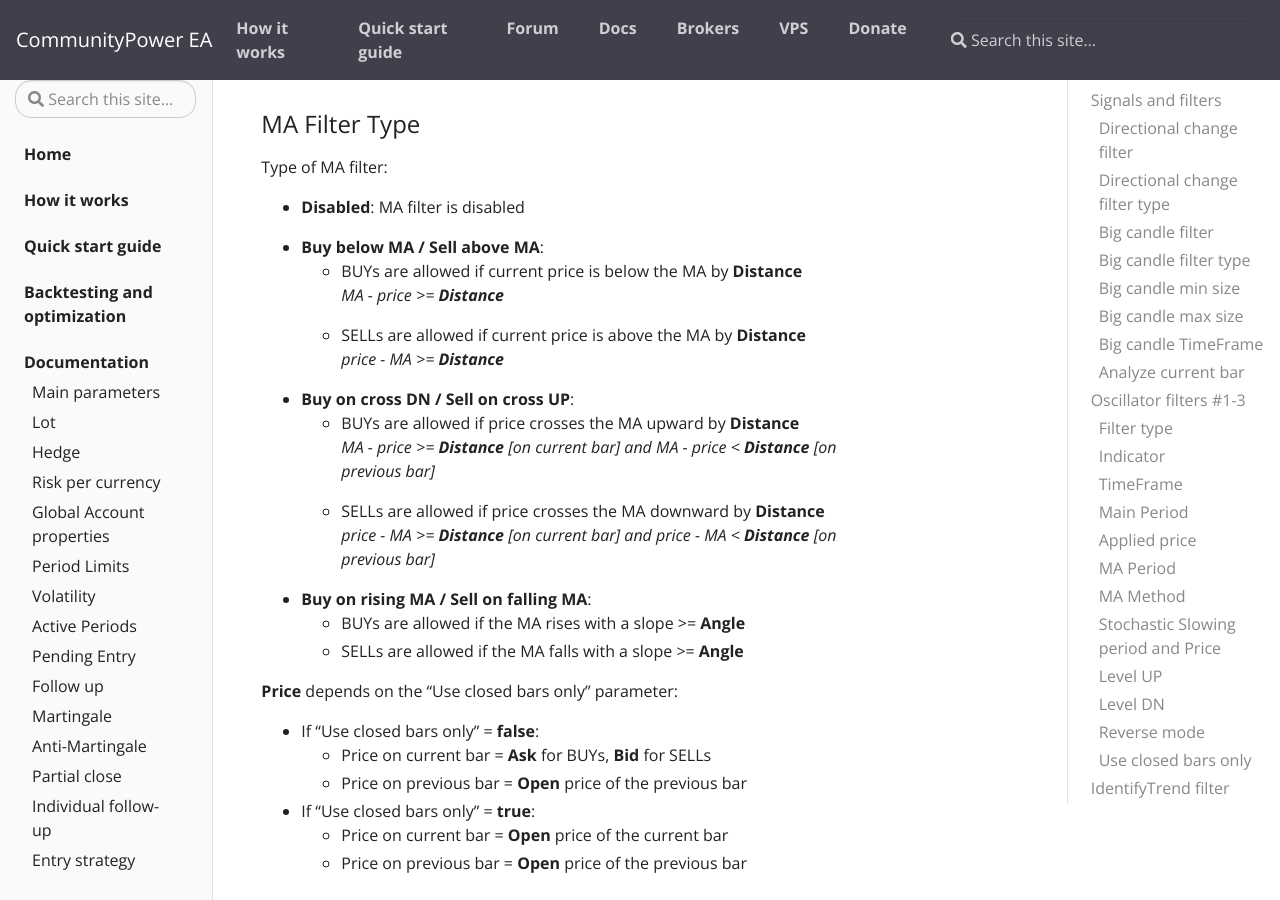
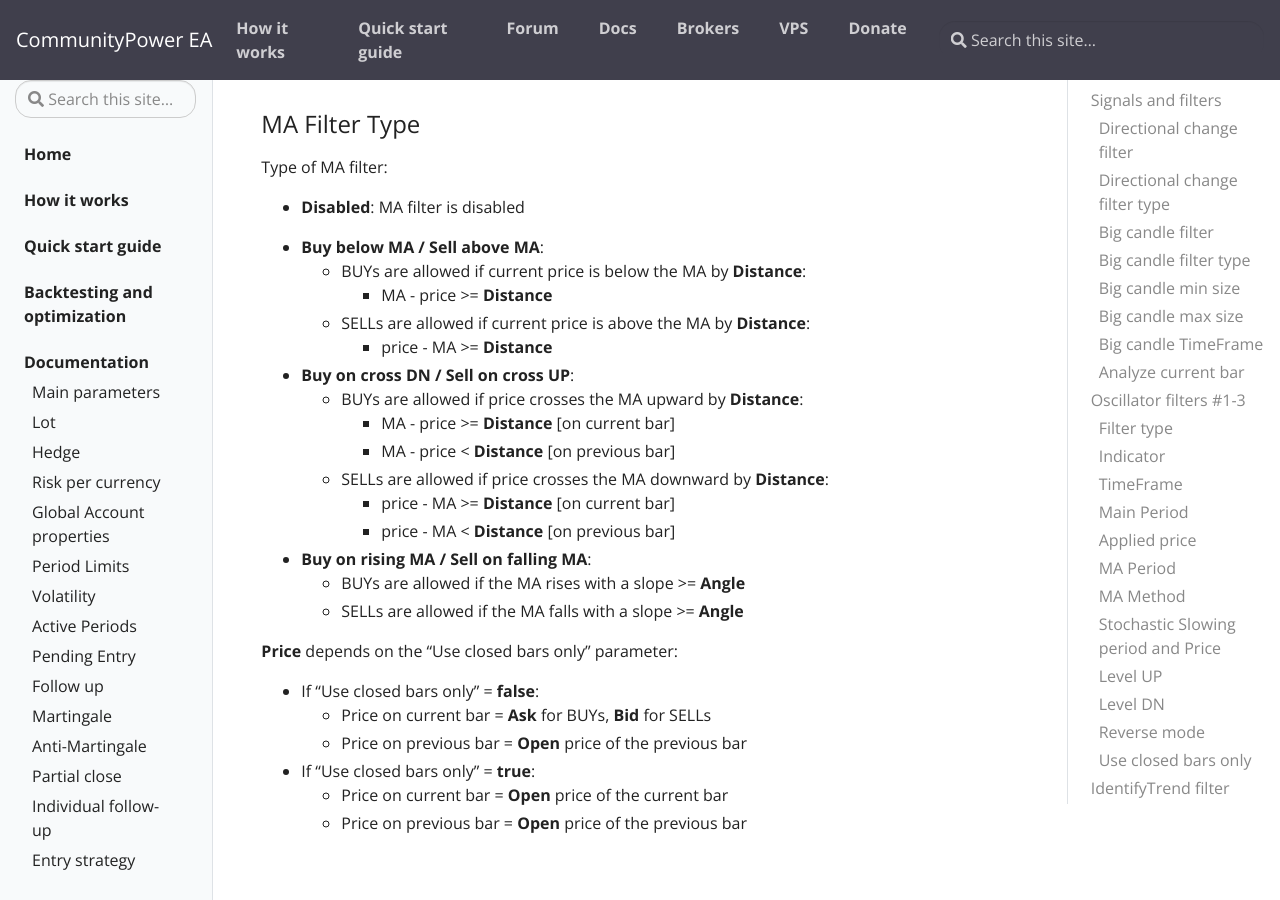
Before and after one commit to komposter/CommunityPowerEA.com, a Jekyll site: the page built from _docs/signals-and-filters.md, in a window 1280 px wide and 900 px high, scrolled down 15021 px. Built offline with Jekyll 4.4.1, drawn with Linux system fonts in a browser that asks for light colours.

Commit message:
Content change

```diff
--- a/_docs/signals-and-filters.md
+++ b/_docs/signals-and-filters.md
@@ -568,16 +568,18 @@ Type of MA filter:
 * **Disabled**: MA filter is disabled
 
 * **Buy below MA / Sell above MA**:
-    * BUYs are allowed if current price is below the MA by **Distance**<br />
-      > _MA - price >= **Distance**_
-    * SELLs are allowed if current price is above the MA by **Distance**<br />
-      > _price - MA >= **Distance**_
+    * BUYs are allowed if current price is below the MA by **Distance**:
+      * MA - price >= **Distance**
+    * SELLs are allowed if current price is above the MA by **Distance**:
+      * price - MA >= **Distance**
 
 * **Buy on cross DN / Sell on cross UP**:
-    * BUYs are allowed if price crosses the MA upward by **Distance**<br />
-        > _MA - price >= **Distance** [on current bar] and MA - price < **Distance** [on previous bar]_
-    * SELLs are allowed if price crosses the MA downward by **Distance**<br />
-        > _price - MA >= **Distance** [on current bar] and price - MA < **Distance** [on previous bar]_
+    * BUYs are allowed if price crosses the MA upward by **Distance**:
+      * MA - price >= **Distance** [on current bar]
+      * MA - price < **Distance** [on previous bar]
+    * SELLs are allowed if price crosses the MA downward by **Distance**:
+      * price - MA >= **Distance** [on current bar]
+      * price - MA < **Distance** [on previous bar]
 
 * **Buy on rising MA / Sell on falling MA**:
     * BUYs are allowed if the MA rises with a slope >= **Angle**
```
